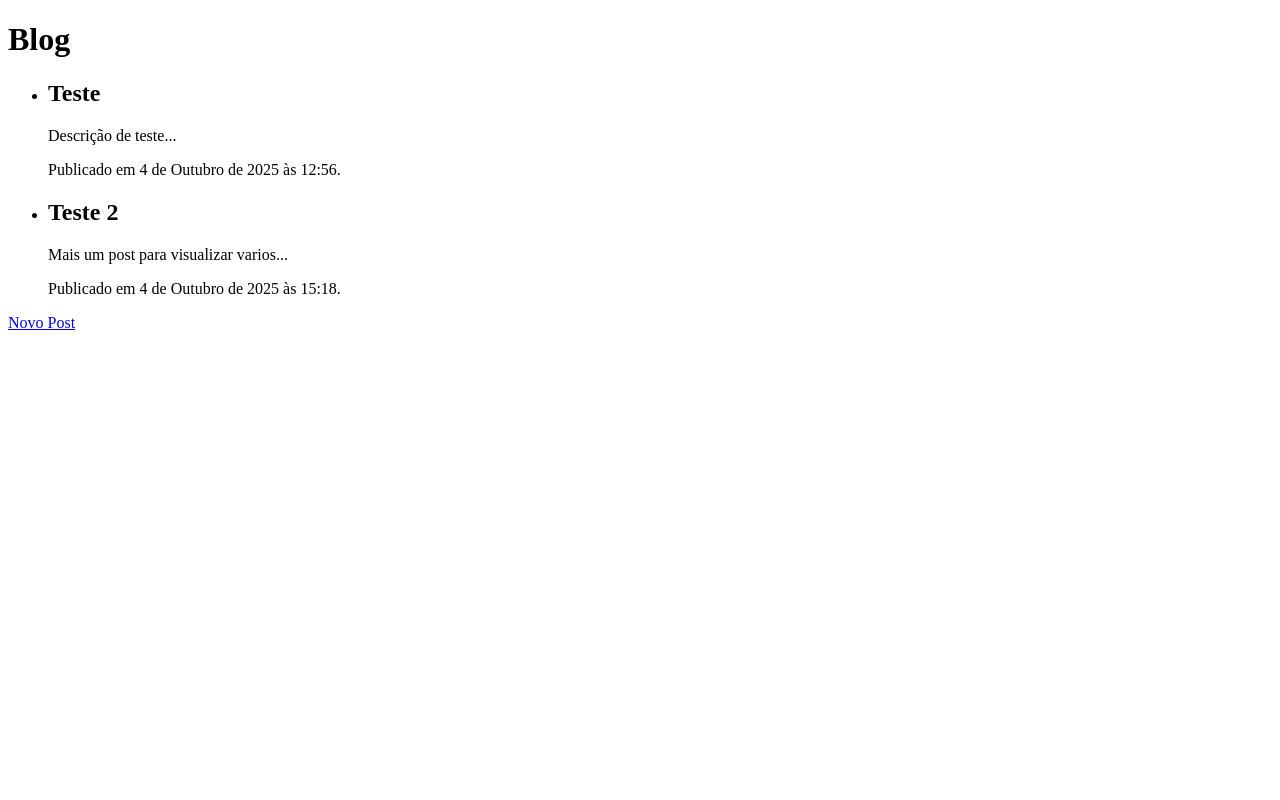
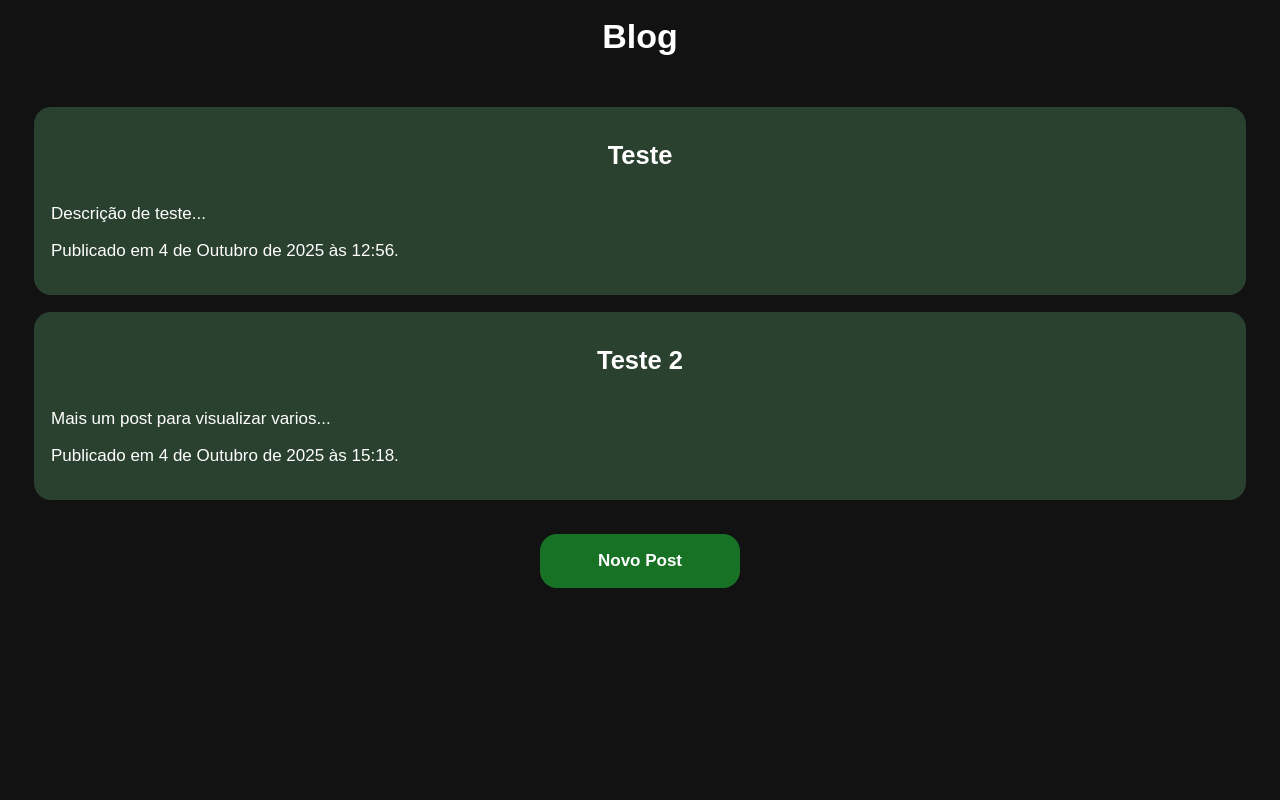
Before and after one commit to Leandro-Cardoso/Univassouras-Blog, a Django app: page / in a window 1280 px wide. Run offline with Django 5.2, Linux system fonts and the light colour scheme; data comes from the database, SQL or seed files in the repository; both versions use the stored data as it was after the commit.

Commit message:
Templates style

```diff
--- /dev/null
+++ b/blog/static/blog/app.css
@@ -0,0 +1,150 @@
+:root {
+    /* Colors */
+    --color-primary: #177226;
+    --color-background-primary: #121212;
+    --color-background-secundary: #2b412f;
+    --color-text: #fff;
+    --color-link: #177226;
+    --color-link-hover: var(--color-link);
+
+    /* Fonts */
+    --font-family-base: sans-serif;
+    --font-weight: normal;
+    --font-weight-bold: bolder;
+    --font-size-base: 17px;
+    --font-size: 1rem;
+    --font-size-h1: 2rem;
+    --font-size-h2: 1.4rem;
+    --font-size-h3: 1.2rem;
+
+    /* Others */
+    --spacing: 1rem;
+    --border-radius: var(--spacing);
+}
+
+/* Base */
+html {
+    font-size: var(--font-size-base);
+}
+
+body {
+    background-color: var(--color-background-primary);
+    color: var(--color-text);
+
+    font-family: var(--font-family-base);
+    font-weight: var(--font-weight);
+    font-size: var(--font-size);
+
+    box-sizing: border-box;
+
+    display: flex;
+    flex-direction: column;
+    gap: var(--spacing);
+
+    min-height: 100vh;
+    max-width: 1400px;
+    padding: 0 var(--spacing);
+    margin: 0 auto;
+}
+
+h1, h2, h3 {
+    font-weight: var(--font-weight-bold);
+    display: inline-block;
+    margin: var(--spacing) 0;
+    text-align: center;
+}
+
+strong {
+    font-weight: var(--font-weight-bold);
+}
+
+a,
+a:visited {
+    color: var(--color-link);
+    font-weight: var(--font-weight-bold);
+    text-decoration: none;
+    cursor: pointer;
+    transition: color 0.4s ease-in-out;
+}
+
+a:hover {
+    color: var(--color-primary);
+}
+
+p {
+    margin: 0;
+}
+
+ul {
+    margin: 0;
+    padding: 0 0 0 2rem;
+}
+
+.btn {
+    background-color: var(--color-primary);
+    color: var(--color-text);
+    font-size: var(--font-size);
+    font-weight: var(--font-weight-bold);
+    text-align: center;
+    padding: var(--spacing);
+    border: 0;
+    border-radius: var(--border-radius);
+    max-width: 200px;
+    min-width: 200px;
+    transition: all 0.4s ease-in-out;
+}
+
+a.btn {
+    padding-left: 0;
+    padding-right: 0;
+}
+
+.btn:hover {
+    background-color: var(--color-text);
+    color: var(--color-primary);
+    transition: all 0.4s ease-in-out;
+}
+
+/* Posts */
+.posts-container,
+.post-card {
+    display: flex;
+    flex-direction: column;
+    gap: var(--spacing);
+    padding: var(--spacing);
+}
+
+.post-card {
+    background-color: var(--color-background-secundary);
+    border-radius: var(--border-radius);
+}
+
+.post-card div:not(:last-child) {
+    width: 100%;
+    display: flex;
+    flex-direction: row;
+    justify-content: flex-start;
+    align-items: center;
+    margin: auto;
+}
+
+.post-card label {
+    font-weight: var(--font-weight-bold);
+    width: 20%;
+}
+
+.post-card select,
+.post-card textarea,
+.post-card input {
+    width: 80%;
+    padding: var(--spacing);
+    border-radius: var(--border-radius);
+    box-sizing: border-box;
+}
+
+.actions {
+    display: flex;
+    flex-direction: row;
+    justify-content: center;
+    gap: var(--spacing);
+}
--- a/blog/templates/blog/index.html
+++ b/blog/templates/blog/index.html
@@ -1,19 +1,22 @@
+{% load static %}
 <!DOCTYPE html>
 <html lang="pt-br">
 <head>
     <meta charset="UTF-8">
     <meta name="viewport" content="width=device-width, initial-scale=1.0">
     <title>Blog</title>
+
+    <link rel="stylesheet" href="{% static 'blog/app.css' %}">
 </head>
 <body>
 
     <h1>Blog</h1>
 
-    <ul>
+    <ul class="posts-container">
 
         {% for post in blog %}
 
-        <li>
+        <li class="post-card">
             <h2>{{ post.title }}</h2>
             <p>{{ post.content }}</p>
             <p>
@@ -43,7 +46,9 @@
 
     </ul>
 
-    <a href="{% url 'create_post' %}">Novo Post</a>
+    <nav class="actions">
+        <a href="{% url 'create_post' %}" class="btn">Novo Post</a>
+    </nav>
 
 </body>
 </html>
```
Also changed, not shown: blog/templates/blog/post_form.html (+8 -4 lines), db.sqlite3.
